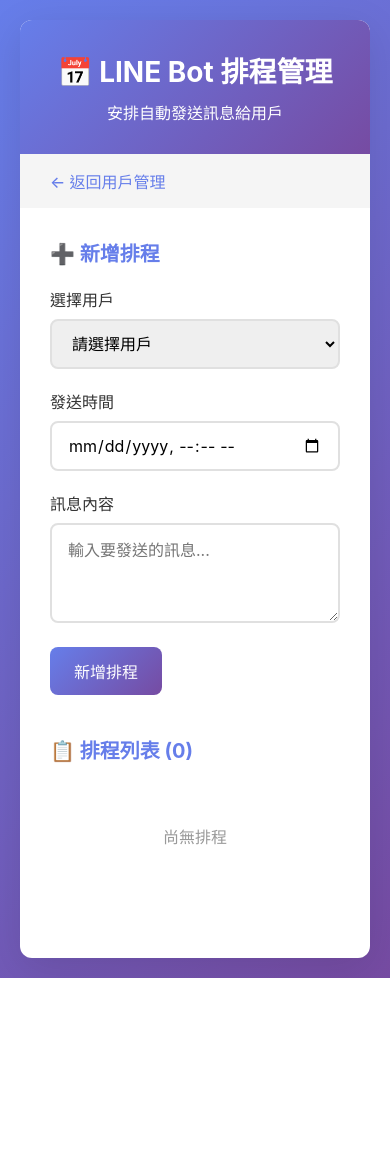
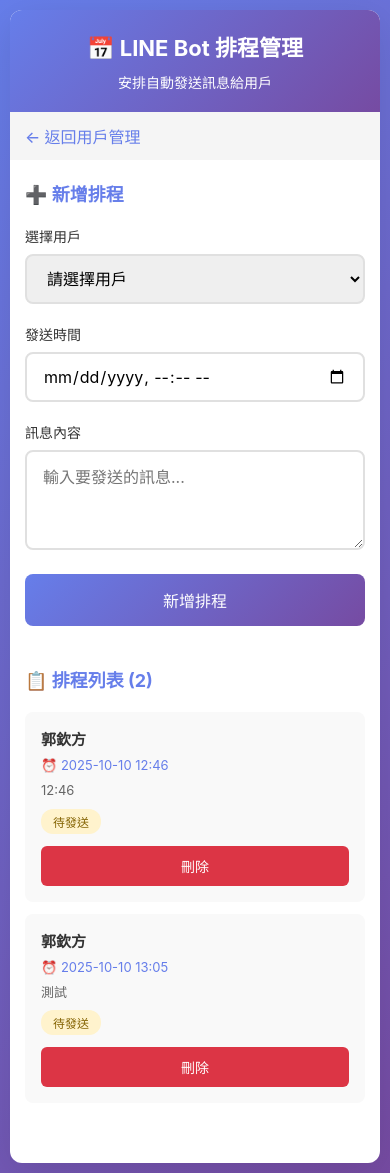
Before and after one commit to azq1231/line-echo-bot, a Flask app: page /schedule in a window 390 px wide. Before the commit the page ends 978 px from the top, so only its background shows below. Run offline with Flask 2, Linux system fonts and the light colour scheme; data that the repository does not hold is empty.

Commit message:
Enhance website to display correctly on mobile devices
Update HTML and CSS to implement responsive design across all pages, ensuring optimal viewing experience on mobile devices.

Replit-Commit-Author: Agent
Replit-Commit-Session-Id: bd0795e3-b388-4154-9457-66a168b7d0da
Replit-Commit-Checkpoint-Type: full_checkpoint
Replit-Commit-Screenshot-Url: https://storage.googleapis.com/screenshot-production-us-central1/b6423c8e-09e2-46b1-a48c-7b779d2c0fb7/bd0795e3-b388-4154-9457-66a168b7d0da/sWsyc4o

```diff
--- a/schedules.json
+++ b/schedules.json
@@ -1,3 +1,22 @@
 {
-  "schedules": []
+  "schedules": [
+    {
+      "id": "2a1e0b3c-4389-459c-b0c8-105eddca65f8",
+      "user_id": "U9dc4b6047fae384ed8e011a1eef9bb48",
+      "user_name": "郭欽方",
+      "send_time": "2025-10-10 12:46",
+      "message": "12:46",
+      "status": "pending",
+      "created_at": "2025-10-10 04:44:48"
+    },
+    {
+      "id": "4fa0e452-b524-4b4e-9391-6bd2fb142ebe",
+      "user_id": "U9dc4b6047fae384ed8e011a1eef9bb48",
+      "user_name": "郭欽方",
+      "send_time": "2025-10-10 13:05",
+      "message": "測試",
+      "status": "pending",
+      "created_at": "2025-10-10 05:04:15"
+    }
+  ]
 }
--- a/templates/schedule.html
+++ b/templates/schedule.html
@@ -226,6 +226,74 @@
             color: #999;
             padding: 40px;
         }
+
+        /* 手機響應式設計 */
+        @media (max-width: 768px) {
+            body {
+                padding: 10px;
+            }
+
+            .header {
+                padding: 20px 15px;
+            }
+
+            .header h1 {
+                font-size: 22px;
+            }
+
+            .header p {
+                font-size: 14px;
+            }
+
+            .nav {
+                padding: 12px 15px;
+            }
+
+            .content {
+                padding: 20px 15px;
+            }
+
+            .section h2 {
+                font-size: 18px;
+            }
+
+            .form-group label {
+                font-size: 14px;
+            }
+
+            select, input[type="datetime-local"], textarea {
+                font-size: 16px;
+            }
+
+            button {
+                width: 100%;
+                padding: 14px;
+                font-size: 16px;
+            }
+
+            .schedule-item {
+                flex-direction: column;
+                align-items: flex-start;
+                gap: 12px;
+            }
+
+            .schedule-user {
+                font-size: 15px;
+            }
+
+            .schedule-time {
+                font-size: 13px;
+            }
+
+            .schedule-message {
+                font-size: 13px;
+            }
+
+            .delete-btn {
+                width: 100%;
+                padding: 10px;
+            }
+        }
     </style>
 </head>
 <body>
```
Also changed, not shown: replit.md (+1 -2 lines), templates/admin.html (+63 -0 lines), templates/index.html (deleted, +0 -158 lines), README.md, 1 other file.
